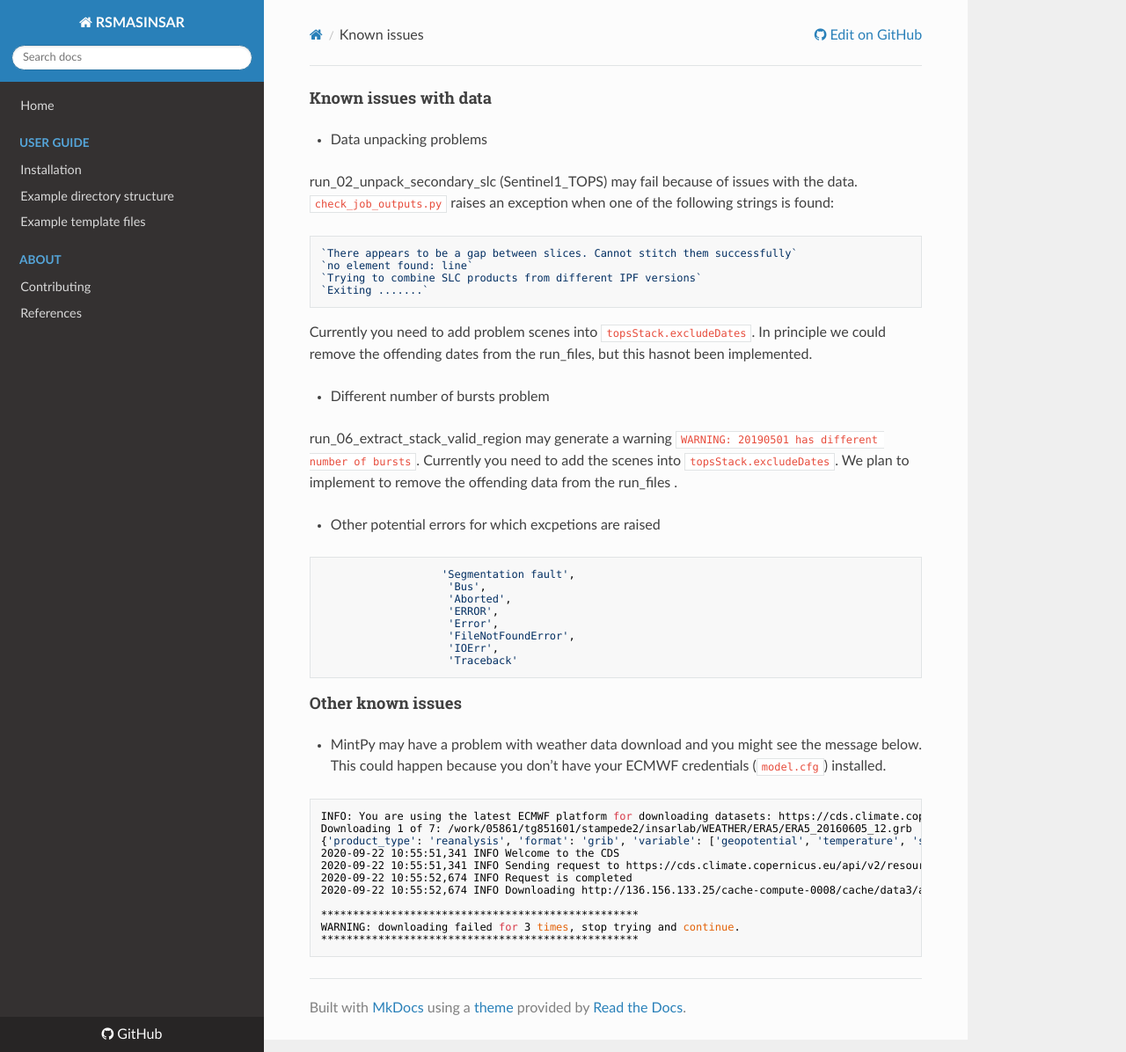
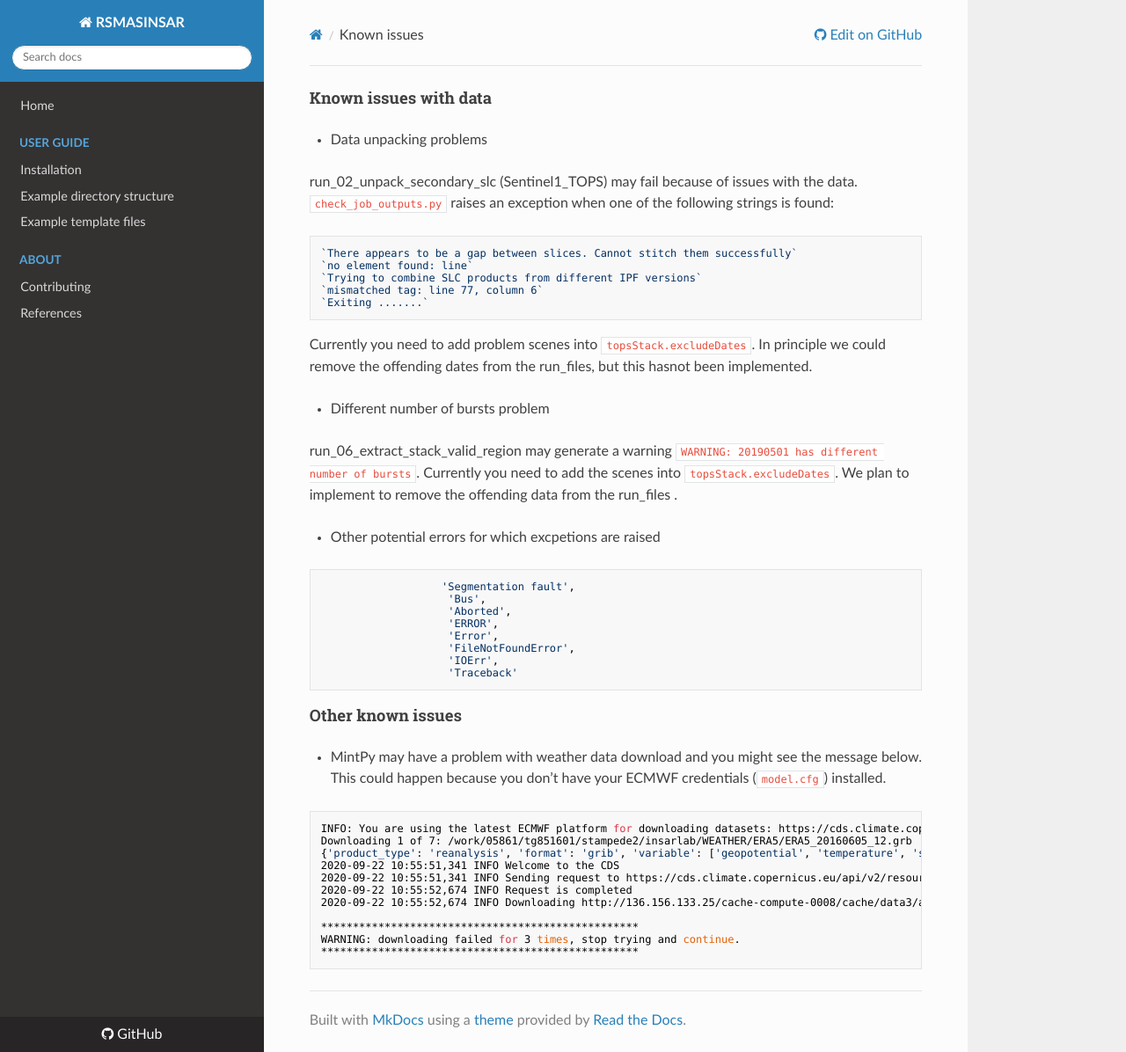
Before and after one commit to geodesymiami/rsmas_insar, an MkDocs documentation site: the page built from docs/known_issues.md, in a window 1280 px wide and 1196 px high. Shown: the whole window at 88% size. Built offline with MkDocs 1.6.1, drawn with Linux system fonts in a browser that asks for light colours; nearby versions of some CDN libraries.

Commit message:
known_issues.md:improved info on failing data files

````diff
--- a/docs/known_issues.md
+++ b/docs/known_issues.md
@@ -7,6 +7,7 @@ run_02_unpack_secondary_slc (Sentinel1_TOPS) may fail because of issues with the
 `There appears to be a gap between slices. Cannot stitch them successfully`
 `no element found: line`
 `Trying to combine SLC products from different IPF versions`
+`mismatched tag: line 77, column 6`
 `Exiting .......`
 ```
 
````
